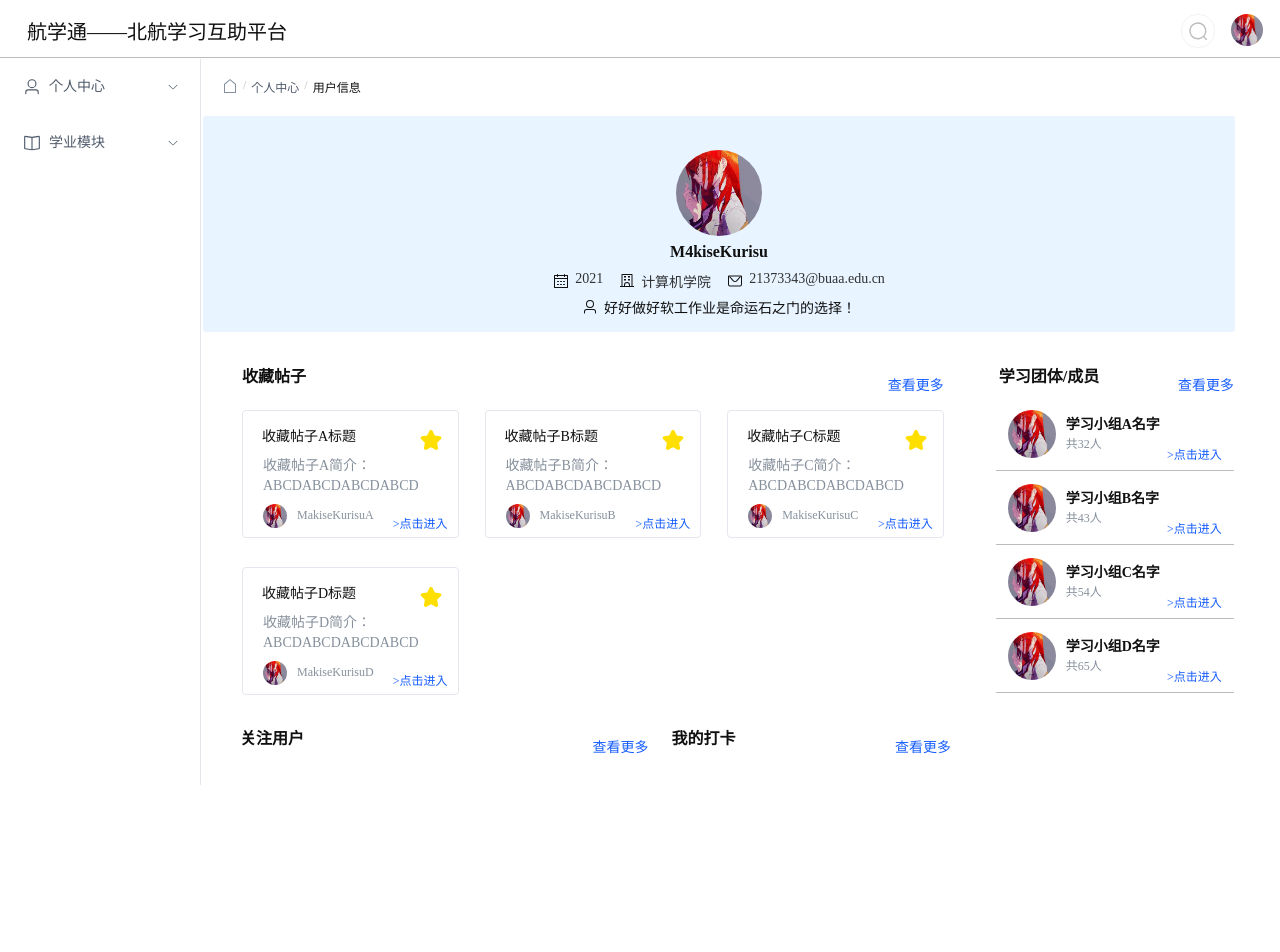
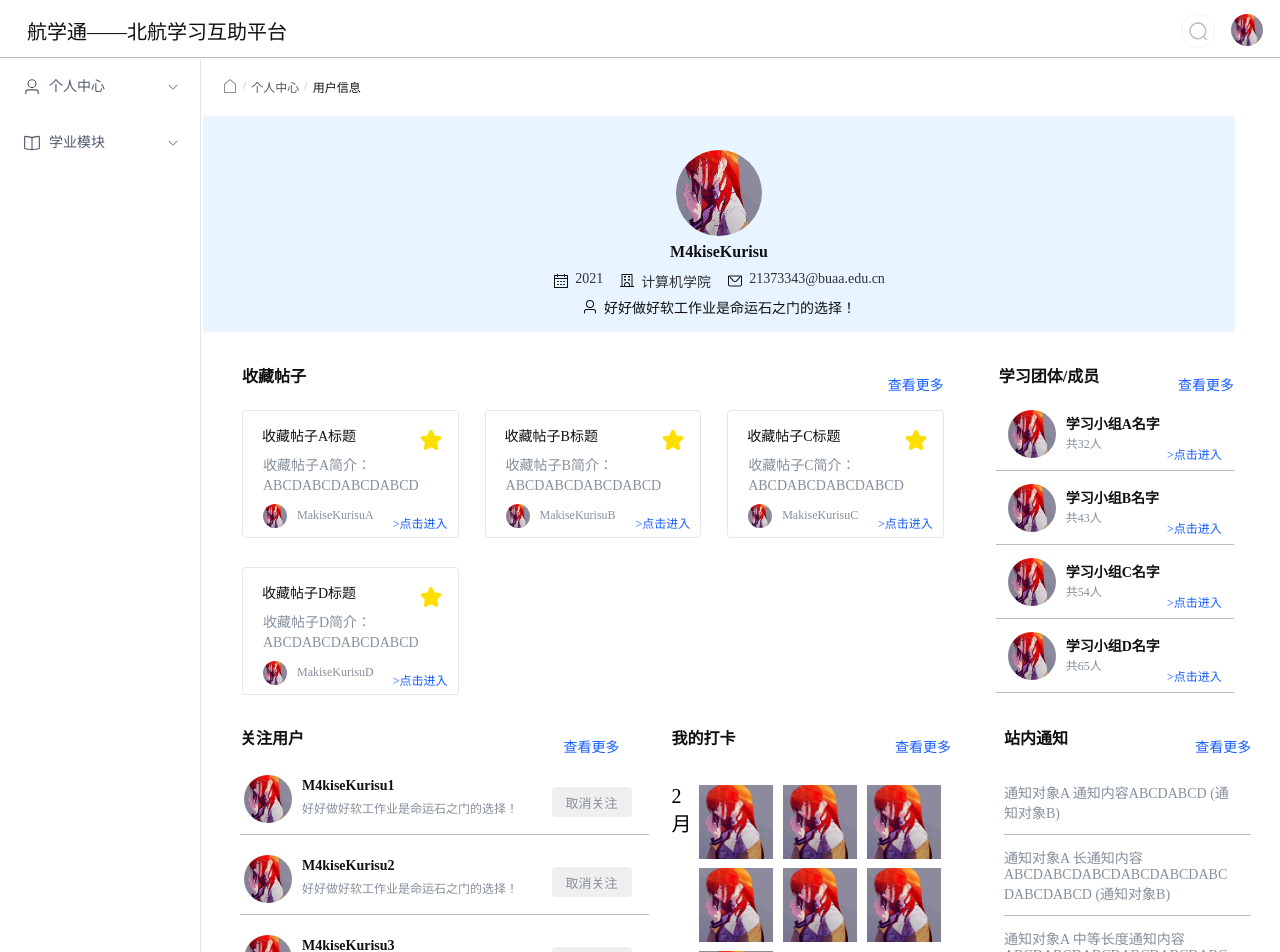
Before and after one commit to M4kiseKurisu/BUAA-software-engineering-2024, a Vue app in the folder Frontend/: page /#/MainPage/Personal_Center/Personal_Information in a window 1280 px wide. Shown: the top 952 px of the page. Before the commit the page ends 800 px from the top, so only its background shows below. Built offline with nearby package versions, Linux system fonts and the light colour scheme.

Commit message:
基本完成个人主界面前端绘制 fyb

```diff
--- /dev/null
+++ b/Frontend/src/Components/Group/FollowingCardInPersonalInformation.vue
@@ -0,0 +1,94 @@
+<template>
+    <!-- 关注用户单元 -->
+    <div class="following-container">
+        <div class="following-group-container">
+            <div class="following-left-container">
+
+                <!-- 关注用户图片 -->
+                <div class="following-avatar">
+                    <el-avatar :size="48" :src="avatar"/>
+                </div>
+
+                <!-- 关注用户信息 -->
+                <div class="following-information-container">
+                    <div class="following-name">{{ this.username }}</div>
+                    <div class="following-signature">{{ this.signature }}</div>
+                </div>
+
+            </div>
+
+            <!-- 取消关注按钮 -->
+            <button class="cancel-following-button">
+                <div class="button-font">取消关注</div>
+            </button>
+
+        </div>
+
+        <div class="following-seperator" />
+    </div>
+</template>
+
+<script>
+export default {
+    props: ["username", "signature", "avatar"],
+}
+</script>
+
+<style scoped>
+.following-container {
+    margin-bottom: 20px;
+}
+
+.following-group-container {
+    display: flex;
+    justify-content: space-between;
+}
+
+.following-left-container {
+    display: flex;
+}
+
+.following-avatar {
+    margin-left: 4px;
+}
+
+.following-information-container {
+    margin-left: 10px;
+}
+
+.following-name {
+    font-size: 14px;
+    height: 21px;
+    margin-top: 3px;
+    overflow: hidden;
+    font-weight: bold;
+    color: #101010;
+}
+
+.following-signature {
+    font-size: 12px;
+    height: 21px;
+    overflow: hidden;
+    color: #86909c;
+}
+
+.following-seperator {
+    border-top: 1px solid #bbbbbb !important;
+    margin-top: 7px !important;
+}
+
+.cancel-following-button {
+    border: 0px;
+    width: 80px;
+    height: 30px;
+    border-radius: 4px;
+    color: #efefef;
+    margin-top: 12px;
+    margin-right: 17px;
+}
+
+.button-font {
+    font-size: 13px;
+    color: #86909c;
+}
+</style>
--- /dev/null
+++ b/Frontend/src/Components/Group/NoticeCardInPersonalInformation.vue
@@ -0,0 +1,28 @@
+<template>
+    <!-- 站内通知单元 -->
+    <div class="notice-font">{{ this.notice }}</div>
+
+    <div class="notice-seperator" />
+</template>
+
+<script>
+export default {
+    props: ["notice"],
+}
+</script>
+
+<style scoped>
+.notice-font {
+    font-size: 14px;
+    color: #86909c;
+    overflow: hidden;
+    word-wrap: break-word;
+    margin-right: 16px;
+}
+
+.notice-seperator {
+    border-top: 1px solid #bbbbbb !important;
+    margin-top: 12px !important;
+    margin-bottom: 12px !important;
+}
+</style>
--- /dev/null
+++ b/Frontend/src/Components/Group/PosterCardInPersonalInformation.vue
@@ -0,0 +1,71 @@
+<template>
+    <!-- 个人打卡单元 -->
+    <div class="poster-container">
+        <!-- 打卡日期显示 -->
+        <div class="poster-time-font">{{ this.month }}月</div>
+
+        <!-- 打卡照片 -->
+        <div class="poster-pictures">
+            <!-- 第一行打卡照片 -->
+            <div class="pictures-row" >
+                <el-image v-for="item in pictures1"
+                    style="width: 74px; height: 74px; margin-right: 10px" :src="item" :fit="fit" />
+            </div>
+
+            <!-- 第二行打卡照片 -->
+            <div class="pictures-row" >
+                <el-image v-for="item in pictures2"
+                    style="width: 74px; height: 74px; margin-right: 10px" :src="item" :fit="fit" />
+            </div>
+
+
+            <!-- 第三行打卡照片 -->
+            <div class="pictures-row" >
+                <el-image v-for="item in pictures3"
+                    style="width: 74px; height: 74px; margin-right: 10px" :src="item" :fit="fit" />
+            </div>
+
+        </div>
+
+    </div>
+
+
+</template>
+
+<script>
+export default {
+    props: ["month", "pictures"],
+    computed: {
+        pictures1() {
+            //分离个人打卡中的前三个照片
+            return (this.pictures.length === 0) ? null : this.pictures.slice(0, 3);
+        },
+        pictures2() {
+            //分离收藏帖子列表的四五六个照片
+            return (this.pictures.length <= 3) ? null : this.pictures.slice(3, 6);
+        },
+        pictures3() {
+            //分离收藏帖子列表的七八九个照片
+            return (this.pictures.length <= 6) ? null : this.pictures.slice(6, 9);
+        },
+    }
+}
+</script>
+
+<style scoped>
+.poster-container {
+    display: flex;
+    margin-bottom: 15px;
+}
+
+.poster-time-font {
+    font-size: 20px;
+    color: #000000;
+    width: 52px;
+}
+
+.pictures-row {
+    margin-bottom: 9px;
+    display: flex;
+}
+</style>
--- a/Frontend/src/Pages/PersonalCenter/PersonalInformation.vue
+++ b/Frontend/src/Pages/PersonalCenter/PersonalInformation.vue
@@ -93,7 +93,7 @@
                 </div>
 
                 <!-- 学习小组团体单元 -->
-                <div v-for="item in groupList">
+                <div v-for="item in groupListSort">
                     <StudyGroupCard
                         :title="item.title"
                         :amount="item.amount"
@@ -114,6 +114,14 @@
                     <div class="favorates-header-1">关注用户</div>
                     <div class="favorates-header-2">查看更多</div>
                 </div>
+
+                <div v-for="item in followingListSort">
+                    <FollowingCard
+                        :username="item.username"
+                        :signature="item.signature"
+                        :avatar="item.avatar"
+                    />
+                </div>
             </div>
 
             <!-- 我的打卡信息 -->
@@ -123,7 +131,23 @@
                     <div class="favorates-header-1">我的打卡</div>
                     <div class="favorates-header-2">查看更多</div>
                 </div>
+
+                <PosterCard :month="this.poster.month" :pictures="this.poster.pictures"/>
             </div>
+
+            <!-- 站内通知信息 -->
+            <div class="notices-container">
+                <!-- 站内通知头部信息 -->
+                <div class="notices-header-container">
+                    <div class="favorates-header-1">站内通知</div>
+                    <div class="favorates-header-2">查看更多</div>
+                </div>
+
+                <div v-for="item in noticeListSort">
+                    <NoticeCard :notice="item"/>
+                </div>
+            </div>
+
         </div>
 
     </div>
@@ -138,6 +162,12 @@ import { Calendar, School, Message, User } from '@element-plus/icons-vue'
 import FavorateCard from "../../Components/Group/FavorateCardInPersonalInformation.vue"
 //引入学习团体单元
 import StudyGroupCard from "../../Components/Group/StudyGroupCardInPersonalInformation.vue"
+//引入关注用户单元
+import FollowingCard from "../../Components/Group/FollowingCardInPersonalInformation.vue"
+//引入个人打卡单元
+import PosterCard from "../../Components/Group/PosterCardInPersonalInformation.vue"
+//引入站内消息单元
+import NoticeCard from "../../Components/Group/NoticeCardInPersonalInformation.vue"
 
 export default {
     components: {
@@ -148,6 +178,9 @@ export default {
         User,
         FavorateCard,
         StudyGroupCard,
+        FollowingCard,
+        PosterCard,
+        NoticeCard,
     },
     data() {
         return {
@@ -217,7 +250,50 @@ export default {
                     amount: 65,
                     avatar: "./src/Images/testAvatar.jpg",
                 },
-            ]
+            ],
+
+            //以下是用来测试关注用户板块的数组
+            followingList: [
+                {
+                    //关注用户1
+                    username: "M4kiseKurisu1",
+                    signature: "好好做好软工作业是命运石之门的选择！",
+                    avatar: "./src/Images/testAvatar.jpg",
+                },
+                {
+                    //关注用户2
+                    username: "M4kiseKurisu2",
+                    signature: "好好做好软工作业是命运石之门的选择！",
+                    avatar: "./src/Images/testAvatar.jpg",
+                },
+                {
+                    //关注用户3
+                    username: "M4kiseKurisu3",
+                    signature: "好好做好软工作业是命运石之门的选择！",
+                    avatar: "./src/Images/testAvatar.jpg",
+                },
+                {
+                    //关注用户4
+                    username: "M4kiseKurisu4",
+                    signature: "好好做好软工作业是命运石之门的选择！",
+                    avatar: "./src/Images/testAvatar.jpg",
+                },
+            ],
+
+            //以下是用来测试个人打卡板块的元素
+            poster: {
+                month: 2,
+                pictures: ["./src/Images/testAvatar.jpg", "./src/Images/testAvatar.jpg", "./src/Images/testAvatar.jpg",
+                           "./src/Images/testAvatar.jpg", "./src/Images/testAvatar.jpg", "./src/Images/testAvatar.jpg",
+                           "./src/Images/testAvatar.jpg"],
+            },
+
+            //以下是用来测试站内通知板块的数组
+            noticeList: [
+                "通知对象A 通知内容ABCDABCD (通知对象B)",
+                "通知对象A 长通知内容ABCDABCDABCDABCDABCDABCDABCDABCD (通知对象B)",
+                "通知对象A 中等长度通知内容ABCDABCDABCDABCDABCDABCD",
+            ],
         }
     },
     computed: {
@@ -229,9 +305,17 @@ export default {
             //分离收藏帖子列表的四五六个帖子
             return (this.favorateList.length <= 3) ? null : this.favorateList.slice(3, 6);
         },
-        groupList() {
+        groupListSort() {
             //分离学习群体列表的前四个内容
             return (this.groupList.length === 0) ? null : this.groupList.slice(0, 4);
+        },
+        followingListSort() {
+            //分离关注用户的前四个内容
+            return (this.followingList.length === 0) ? null : this.followingList.slice(0, 4);
+        },
+        noticeListSort() {
+            //分离站内通知的前四个内容
+            return (this.noticeList.length === 0) ? null : this.noticeList.slice(0, 5);
         }
     }
 }
@@ -391,6 +475,7 @@ export default {
     height: 80px;
     justify-content: space-between;
     display: flex;
+    margin-right: 29px;
 }
 
 /* 我的打卡模块位置 */
@@ -404,4 +489,16 @@ export default {
     justify-content: space-between;
     display: flex;
 }
+
+/* 站内通知模块位置 */
+.notices-container {
+    width: 23%;
+    margin-left: 53px;
+}
+
+.notices-header-container {
+    height: 87px;
+    justify-content: space-between;
+    display: flex;
+}
 </style>
```
